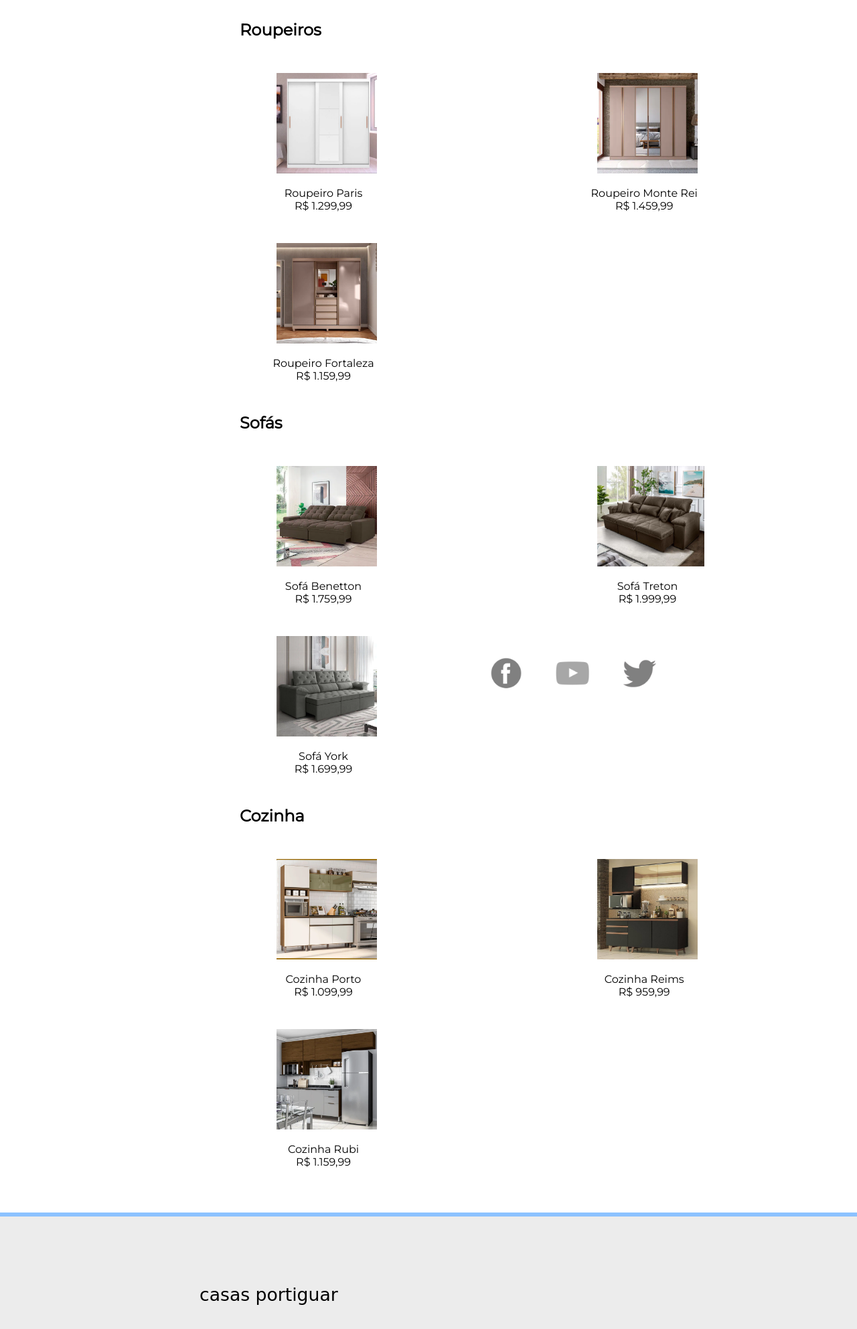
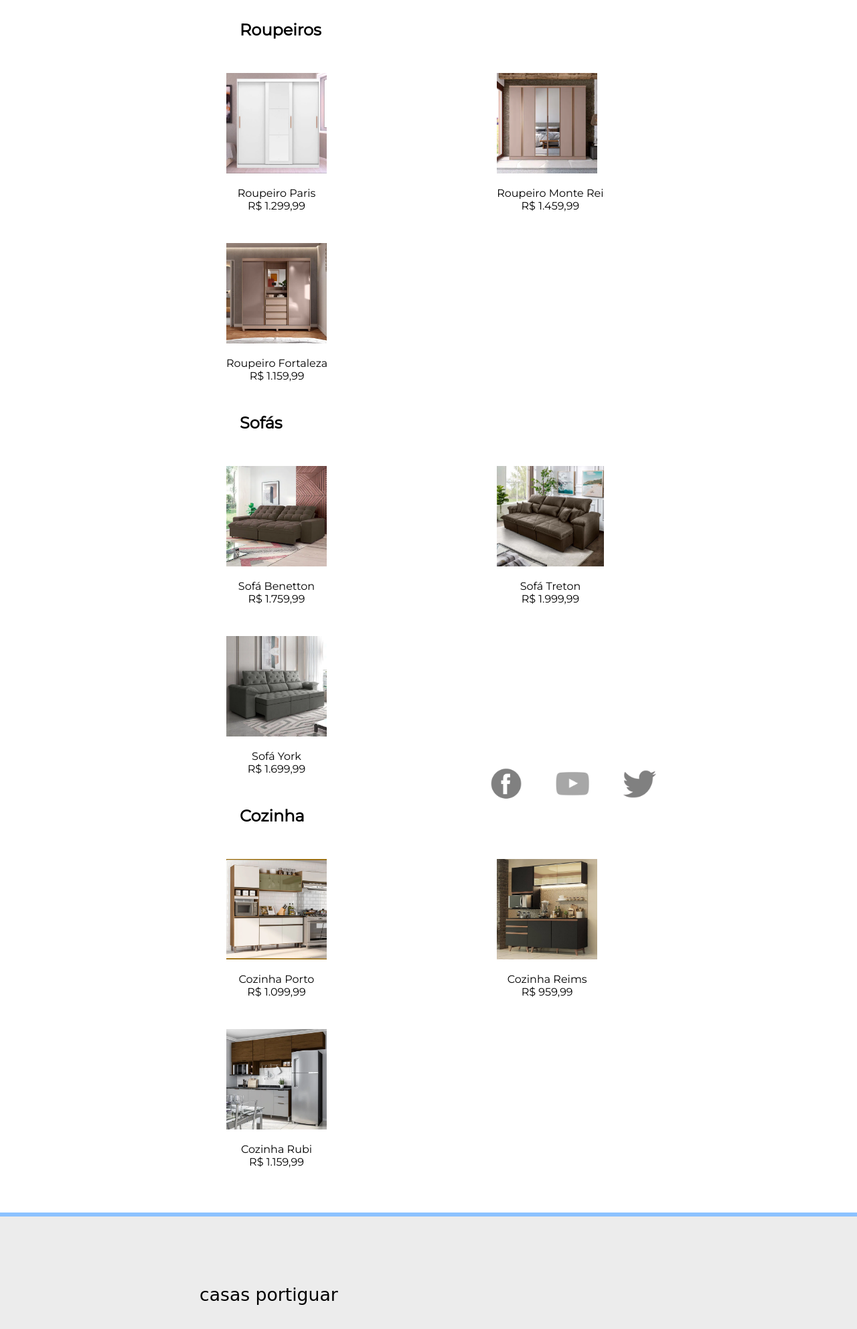
Before and after one commit to JoaoVSales5/Projeto-framework-web, a Flask app: page / in a window 1280 px wide; the page is wider, and only the part inside the window is pictured. Shown: the part 194-2179 px from the top of that part at 67% size. Run offline with Flask 3, Linux system fonts and the light colour scheme; some web fonts are replaced.

Commit message:
Melhora do CSS
Apenas melhoramos a parte visual.

```diff
--- a/site/app.py
+++ b/site/app.py
@@ -9,8 +9,8 @@ app.secret_key = 'mysecretkey'  # Chave secreta para sessão
 db = mysql.connector.connect(
     host='localhost',
     database='pabd_moveis',
-    user='Gabriel',
-    password='#GA12112004'
+    user='root',
+    password='L@binfo212'
 )
 cursor = db.cursor()
 
--- a/site/static/home.css
+++ b/site/static/home.css
@@ -56,13 +56,13 @@ figure.roupeiros li{
 }
 
 figure.roupeiros img{
-    margin-left: 325px;
+    margin-left: 250px;
     margin-top: 30px;
 }
 
 figure.roupeiros figcaption{
     text-align: center;
-    margin-left: 315px;
+    margin-left: 250px;
 }
 
 /* Formatação do setor de sofás */
@@ -75,13 +75,13 @@ figure.sofas li{
 }
 
 figure.sofas img{
-    margin-left: 325px;
+    margin-left: 250px;
     margin-top: 30px;
 }
 
 figure.sofas figcaption{
     text-align: center;
-    margin-left: 315px;
+    margin-left: 250px;
 }
 
 /* Formatação do setor de cozinhas */
@@ -94,13 +94,13 @@ figure.cozinhas li{
 }
 
 figure.cozinhas img{
-    margin-left: 325px;
+    margin-left: 250px;
     margin-top: 30px;
 }
 
 figure.cozinhas figcaption{
     text-align: center;
-    margin-left: 315px;
+    margin-left: 250px;
 }
 
 /* Formatação do rodapé */
@@ -122,17 +122,17 @@ footer#rodape p{
 footer#rodape img#elemento1{
     position: absolute;
     right: 500px;
-    bottom: -425px
+    bottom: -590px
 }
 
 footer#rodape img#elemento2{
     position: absolute;
     right: 400px;
-    bottom: -425px
+    bottom: -590px
 }
 
 footer#rodape img#elemento3{
     position: absolute;
     right: 300px;
-    bottom: -425px
+    bottom: -590px
 }
```
Also changed, not shown: site/static/index.css (+4 -4 lines), site/static/opcao.css (+19 -3 lines).
